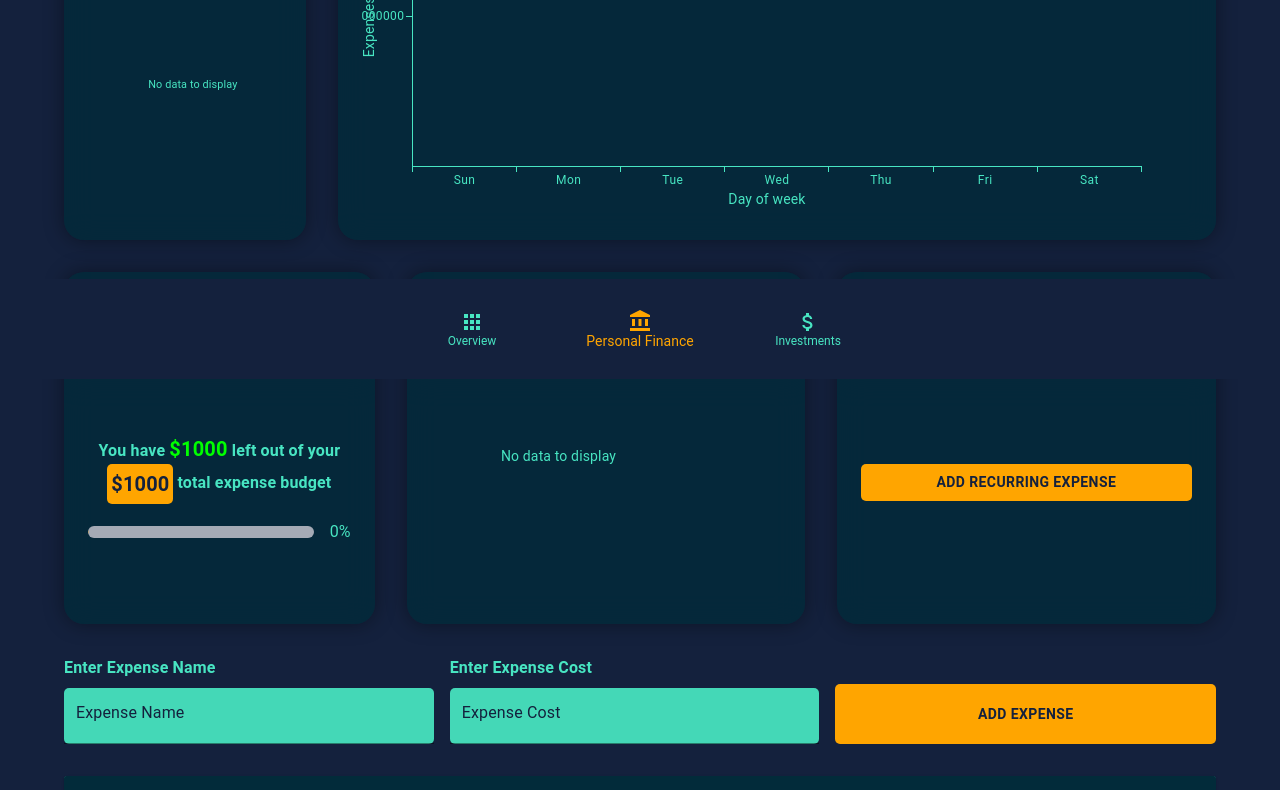
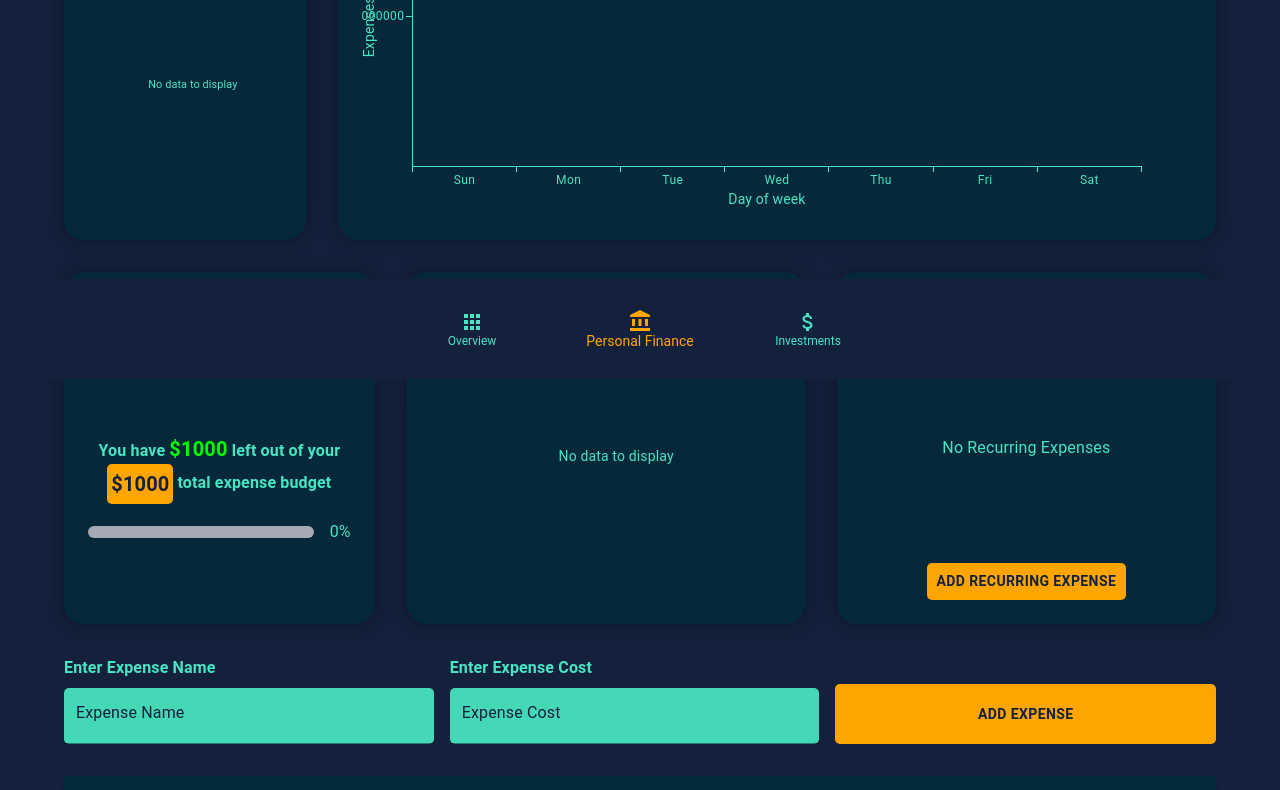
Before and after one commit to jonathancklee1/mynance, a React (Vite) app: page /mynance/personal-finance in a window 1280 px wide. Shown: the part 421-1211 px from the top of the page. Built offline with nearby package versions, Linux system fonts and the light colour scheme.

Commit message:
Fixed text alignment

```diff
--- a/src/components/finance-components/ExpensePieBlock.tsx
+++ b/src/components/finance-components/ExpensePieBlock.tsx
@@ -35,7 +35,6 @@ function ExpensePieBlock() {
             };
         })
     );
-    console.log(expensePieData);
     return (
         <>
             <PieChart
@@ -56,6 +55,11 @@ function ExpensePieBlock() {
                 ]}
                 width={350}
                 height={250}
+                sx={{
+                    "& text": {
+                        textAnchor: "unset",
+                    },
+                }}
                 slotProps={{
                     legend: { hidden: true },
                     popper: {
--- a/src/components/finance-components/RecurringExpenseBlock.tsx
+++ b/src/components/finance-components/RecurringExpenseBlock.tsx
@@ -7,6 +7,7 @@ import {
     Stack,
     Typography,
     Button,
+    Box,
 } from "@mui/material";
 import AttachMoneyIcon from "@mui/icons-material/AttachMoney";
 import EditModal from "../EditModal";
@@ -43,7 +44,36 @@ function RecurringExpenseBlock({ isEditable }: { isEditable?: boolean }) {
         setAddOpen(false);
     };
     return (
-        <>
+        <Box
+            sx={{
+                width: "100%",
+                display: "flex",
+                flexDirection: "column",
+                alignItems: "center",
+                justifyContent: "space-between",
+                height: "100%",
+            }}
+        >
+            {recurringExpenses.length === 0 && (
+                <Box
+                    sx={{
+                        width: "100%",
+                        flexGrow: 1,
+                        display: "grid",
+                        placeItems: "center",
+                    }}
+                >
+                    <Typography
+                        variant="body1"
+                        sx={{
+                            textAlign: "center",
+                        }}
+                    >
+                        No Recurring Expenses
+                    </Typography>
+                </Box>
+            )}
+
             <List sx={{ width: "100%" }}>
                 {recurringExpenses.map((expense: recurringExpenseItem) => (
                     <ListItem
@@ -83,11 +113,12 @@ function RecurringExpenseBlock({ isEditable }: { isEditable?: boolean }) {
             </List>
             <Button
                 variant="text"
-                fullWidth
                 sx={{
                     backgroundColor: "primary.light",
                     color: "text.secondary",
                     fontWeight: "bold",
+                    width: "100%",
+                    "@media (min-width: 769px)": { width: "60%" },
                 }}
                 onClick={() => {
                     handleAddOpen();
@@ -114,7 +145,7 @@ function RecurringExpenseBlock({ isEditable }: { isEditable?: boolean }) {
                     </EditModal>
                 </>
             )}
-        </>
+        </Box>
     );
 }
 function EditRecurringExpenseBlock({
--- a/src/components/investment-components/MoversBlock.tsx
+++ b/src/components/investment-components/MoversBlock.tsx
@@ -21,7 +21,6 @@ function MoversBlock({ isEditable }: { isEditable?: boolean }) {
             ? JSON.parse(localStorage.getItem("daily-movers") ?? "")
             : []
     );
-    console.log(moverTickers, "tickers");
     const [open, setOpen] = useState(false);
 
     const handleOpen = () => {
@@ -39,6 +38,12 @@ function MoversBlock({ isEditable }: { isEditable?: boolean }) {
                 }}
                 onClick={handleOpen}
             >
+                {moverTickers.length < 1 && (
+                    <Typography sx={{ textAlign: "center", my: "auto" }}>
+                        No Movers Selected
+                    </Typography>
+                )}
+                {moverTickers.length > 0 && (
                     <Box
                         sx={{
                             width: "100%",
@@ -49,16 +54,11 @@ function MoversBlock({ isEditable }: { isEditable?: boolean }) {
                             justifyContent: "space-between",
                         }}
                     >
-                    {moverTickers.length < 1 && (
-                        <Typography sx={{ textAlign: "center" }}>
-                            No Movers Selected
-                        </Typography>
-                    )}
-                    {moverTickers.length > 0 &&
-                        moverTickers.map((ticker, index) => {
+                        {moverTickers.map((ticker, index) => {
                             return <MoversItem key={index} ticker={ticker} />;
                         })}
                     </Box>
+                )}
             </Stack>
             {isEditable && (
                 <EditModal open={open} setClose={handleClose}>
--- a/vite.config.ts
+++ b/vite.config.ts
@@ -4,5 +4,5 @@ import react from "@vitejs/plugin-react-swc";
 // https://vite.dev/config/
 export default defineConfig({
     plugins: [react()],
-    base: "/mynance/",
+    base: "/mynance",
 });
```
Lines whose indentation alone changed are shown as unchanged.
